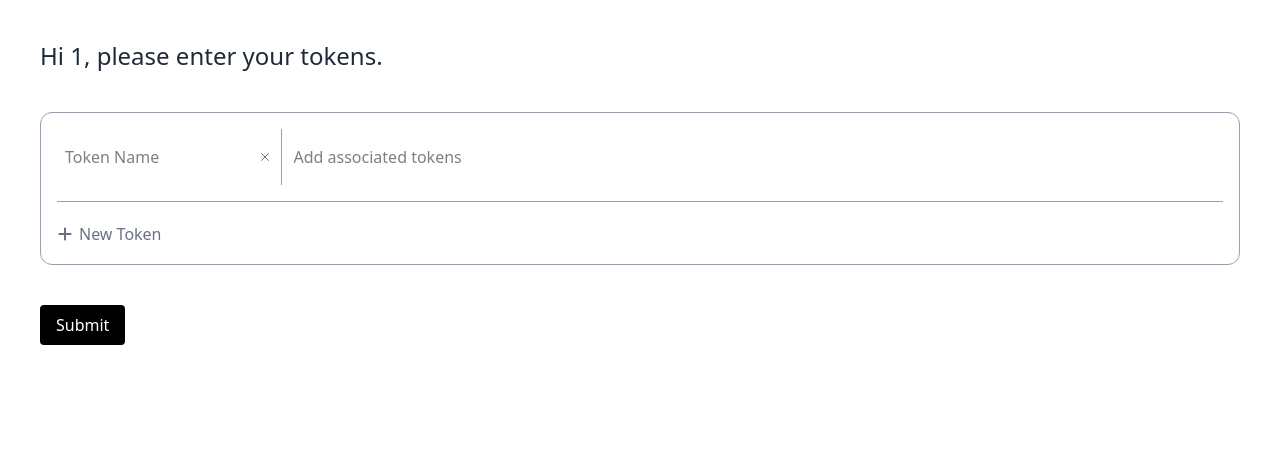
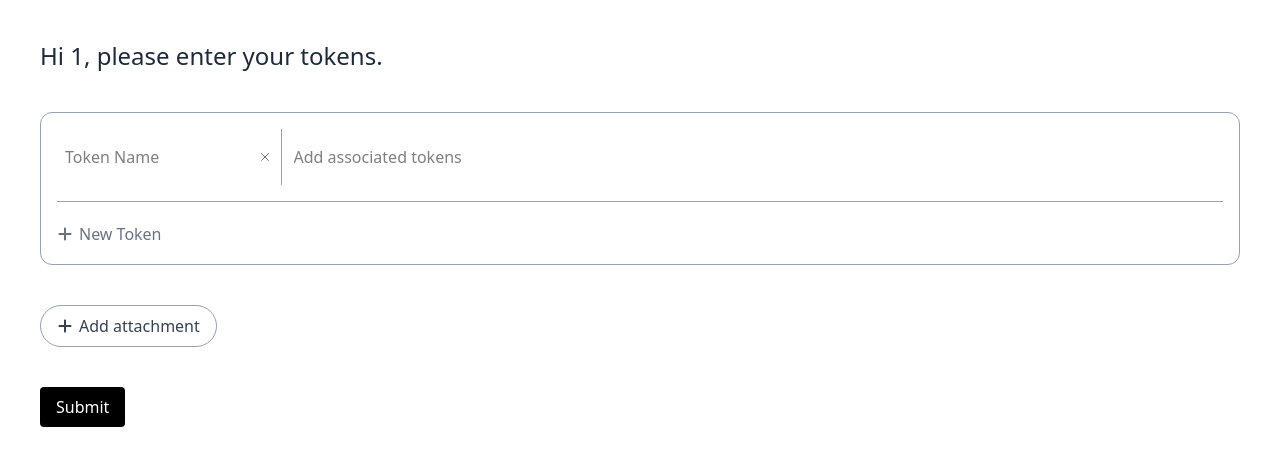
Before and after one commit to suryanarayanan21/Token-Logging-Tool, a React (Vite) app: page /form/1 in a window 1280 px wide. Shown: the top 466 px of the page. Built offline with nearby package versions, Linux system fonts and the light colour scheme.

Commit message:
Added attachment input

```diff
--- a/src/NewTokens.tsx
+++ b/src/NewTokens.tsx
@@ -1,3 +1,4 @@
+import { AttachmentInput } from "./components/AttachmentInput";
 import { TagEntryForm } from "./components/TagEntryForm";
 import { useLoaderData } from "react-router";
 
@@ -11,6 +12,7 @@ export const NewTokens = () => {
           Hi {data.author}, please enter your tokens.
         </p>
         <TagEntryForm />
+        <AttachmentInput />
         <div>
           <button className="rounded-sm bg-black text-white pt-2 pb-2 pl-4 pr-4 cursor-pointer">
             Submit
--- /dev/null
+++ b/src/components/AttachmentInput.tsx
@@ -0,0 +1,75 @@
+import { useRef, useState } from "react";
+import { FaPlus } from "react-icons/fa6";
+import { FaFile } from "react-icons/fa";
+import { FaRegFilePdf } from "react-icons/fa6";
+import { FiVideo } from "react-icons/fi";
+import { MdOutlineAudiotrack } from "react-icons/md";
+
+type AttachmentDisplayProps = {
+  filename: string;
+  mimetype: string;
+};
+
+type FileIconProps = {
+  mimetype: string;
+};
+
+const FileIcon = ({ mimetype }: FileIconProps) => {
+  if (mimetype === "application/pdf") return <FaRegFilePdf />;
+  if (mimetype.startsWith("video")) return <FiVideo />;
+  if (mimetype.startsWith("audio")) return <MdOutlineAudiotrack />;
+  else return <FaFile />;
+};
+
+const AttachmentDisplay = ({ filename, mimetype }: AttachmentDisplayProps) => {
+  return (
+    <div className="flex flex-row items-center gap-1.5 bg-gray-300 rounded-md pl-4 pr-4 pt-2 pb-2">
+      <FileIcon mimetype={mimetype} />
+      <span className="max-w-32 text-ellipsis overflow-clip whitespace-nowrap">
+        {filename}
+      </span>
+    </div>
+  );
+};
+
+export const AttachmentInput = () => {
+  const inputRef = useRef<HTMLInputElement>(null);
+  const [attachments, setAttachments] = useState<File[]>([]);
+
+  return (
+    <div className="flex flex-row items-center gap-2 flex-wrap">
+      <input
+        onChange={(e) => {
+          const files = e.target.files;
+          if (files && files.length > 0) {
+            setAttachments((a) => {
+              return [...a, ...files];
+            });
+          }
+        }}
+        type="file"
+        ref={inputRef}
+        className="hidden"
+      />
+
+      {attachments.map((attachment) => (
+        <AttachmentDisplay
+          filename={attachment.name}
+          mimetype={attachment.type}
+        />
+      ))}
+
+      <button
+        onClick={() => {
+          if (inputRef) {
+            inputRef.current?.click();
+          }
+        }}
+        className="flex flex-row items-center justify-center rounded-full border border-gray-400 text-gray-700 pl-4 pr-4 pb-2 pt-2 gap-1.5 hover:text-gray-900 cursor-pointer"
+      >
+        <FaPlus />
+        <span>Add attachment</span>
+      </button>
+    </div>
+  );
+};
--- a/src/components/TagInput.tsx
+++ b/src/components/TagInput.tsx
@@ -165,7 +165,7 @@ function TagInput() {
   };
 
   return (
-    <div className="flex flex-row items-center pl-3 pr-3 pt-2 pb-2 gap-2">
+    <div className="flex flex-row flex-wrap items-center pl-3 pr-3 pt-2 pb-2 gap-2">
       {tags?.map((tag, index) => (
         <Tag text={tag} onClose={() => deleteTag(index)} />
       ))}
```
